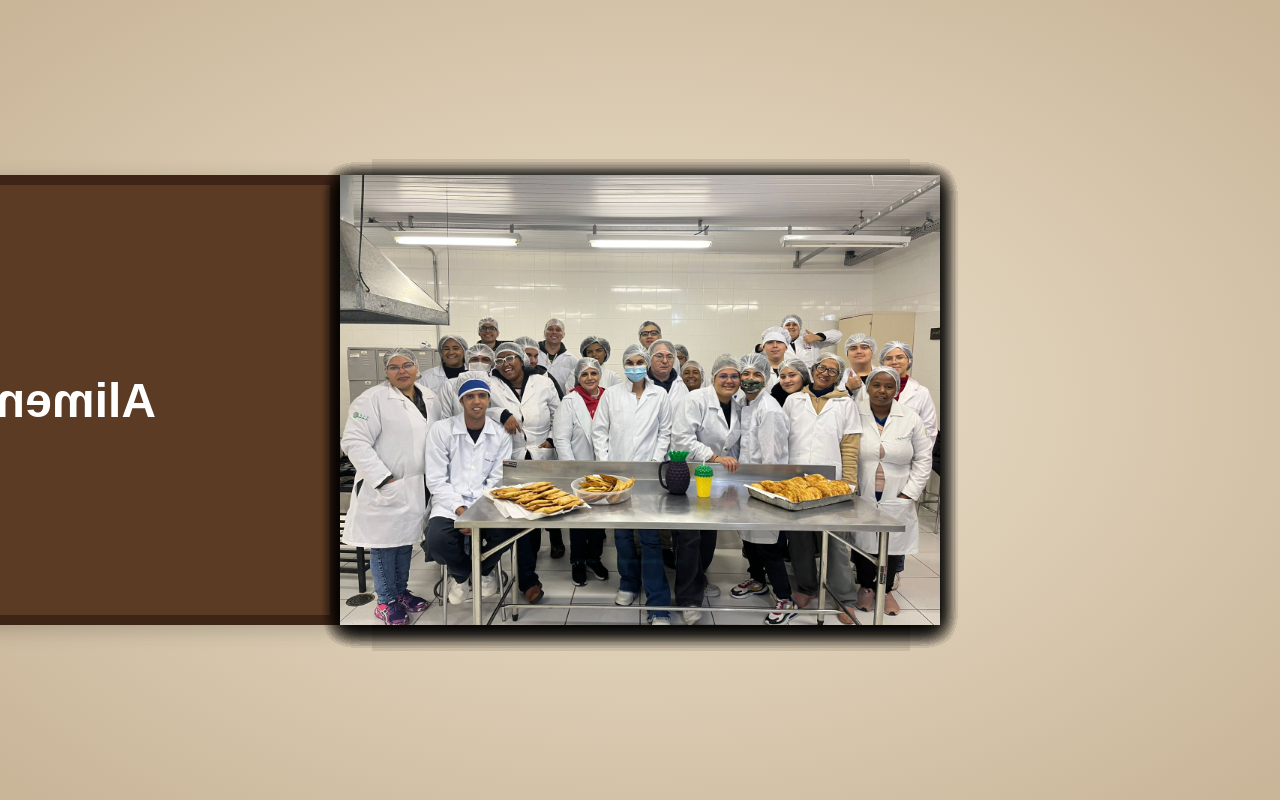
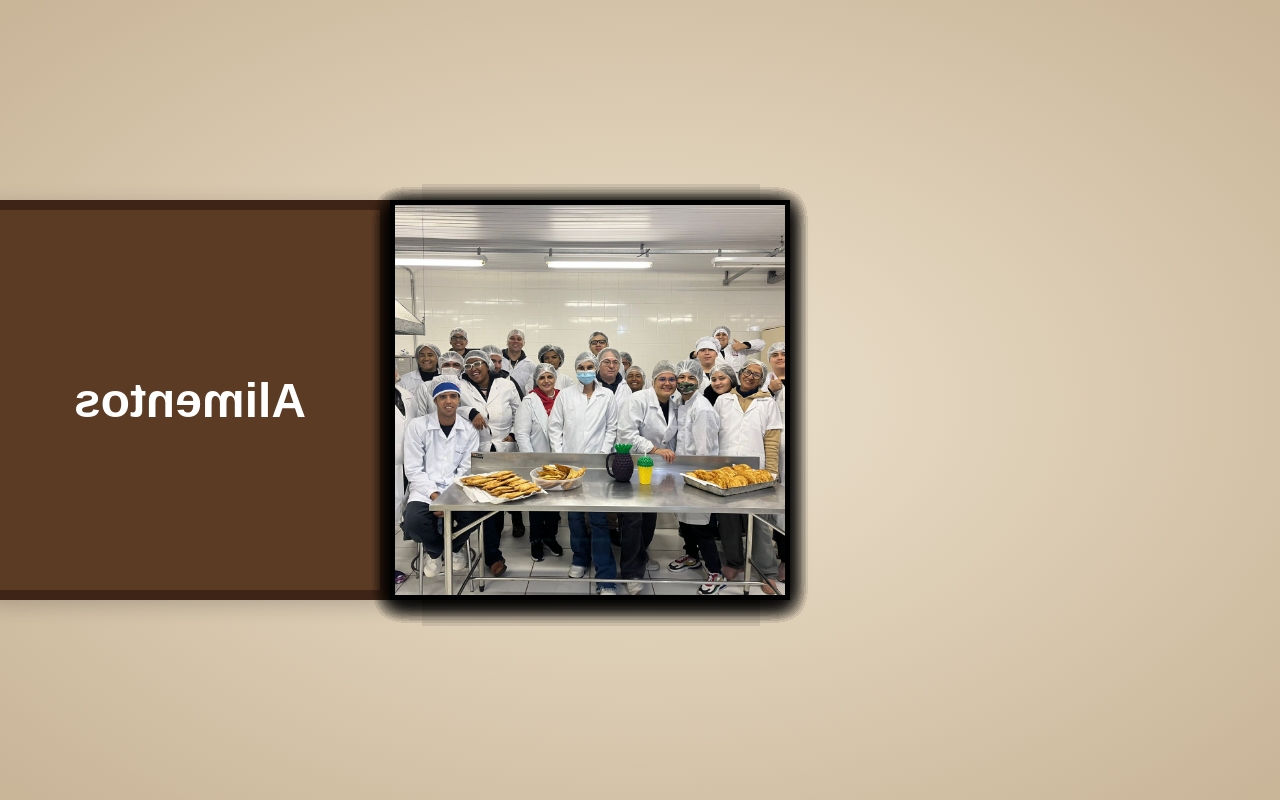
Before and after one commit to Jamesfrutasofc/Alimentos, a plain HTML site: page index.html in a window 1280 px wide. Both pictures are taken after a click on the element "Alimentos". Drawn offline with Linux system fonts and the light colour scheme.

Commit message:
Add files via upload

```diff
--- a/index.html
+++ b/index.html
@@ -3,7 +3,7 @@
 <head>
   <meta charset="UTF-8" />
   <meta name="viewport" content="width=device-width, initial-scale=1.0" />
-  <title>Álbum de Fotos 3D</title>
+  <title>Álbum de Fotos do Curso de Alimentos</title>
   <link rel="stylesheet" href="style.css" />
 </head>
 <body>
@@ -13,15 +13,15 @@
     </h1></div>
 
     <!-- Páginas internas -->
-    <div class="page"><img src="./images/1.jpeg" alt="Foto 1" /></div>
-    <div class="page"><img src="./images/2.jpeg" alt="Foto 2" /></div>
-    <div class="page"><img src="./images/3.jpeg" alt="Foto 3" /></div>
-    <div class="page"><img src="./images/4.jpeg" alt="Foto 4" /></div>
-    <div class="page"><img src="./images/5.jpeg" alt="Foto 5" /></div>
-    <div class="page"><img src="./images/6.jpeg" alt="Foto 6" /></div>
-    <div class="page"><img src="./images/7.jpeg" alt="Foto 7" /></div>
-    <div class="page"><img src="./images/8.jpeg" alt="Foto 8" /></div>
-    <div class="page"><img src="./images/9.jpeg" alt="Foto 9" /></div>
+    <div class="page"><img src="./images/1.jpeg"  alt="Foto 1" /></div>
+    <div class="page"><img src="./images/2.jpeg"  alt="Foto 2" /></div>
+    <div class="page"><img src="./images/3.jpeg"  alt="Foto 3" /></div>
+    <div class="page"><img src="./images/4.jpeg"  alt="Foto 4" /></div>
+    <div class="page"><img src="./images/5.jpeg"  alt="Foto 5" /></div>
+    <div class="page"><img src="./images/6.jpeg"  alt="Foto 6" /></div>
+    <div class="page"><img src="./images/7.jpeg"  alt="Foto 7" /></div>
+    <div class="page"><img src="./images/8.jpeg"  alt="Foto 8" /></div>
+    <div class="page"><img src="./images/9.jpeg"  alt="Foto 9" /></div>
     <div class="page"><img src="./images/10.jpeg" alt="Foto 10" /></div>
     <div class="page"><img src="./images/11.jpeg" alt="Foto 11" /></div>
     <div class="page"><img src="./images/12.jpeg" alt="Foto 12" /></div>
--- a/script.js
+++ b/script.js
@@ -1,15 +1,15 @@
 const pages = document.querySelectorAll(".page");
-const flipSound = document.getElementById("flip-sound");
 let currentPage = 0;
 
+// Inicializa z-index
 pages.forEach((page, i) => {
   page.style.zIndex = pages.length - i;
 });
 
+// Evento de clique em cada página
 pages.forEach((page, index) => {
   page.addEventListener("click", () => {
-    flipSound.currentTime = 0;
-    flipSound.play();
+
 
     if (index === currentPage) {
       page.classList.add("flipped");
@@ -23,14 +23,14 @@ pages.forEach((page, index) => {
   });
 });
 
+// Corrige o empilhamento (z-index)
 function updateZIndexes() {
   pages.forEach((page, i) => {
-    if (page.classList.contains("flipped")) {
-      // páginas viradas vão atrás da pilha
-      page.style.zIndex = i;
+    const flipped = page.classList.contains("flipped");
+    if (flipped) {
+      page.style.zIndex = i; // vai para trás
     } else {
-      // páginas à frente
-      page.style.zIndex = pages.length - i;
+      page.style.zIndex = pages.length - i; // fica na frente
     }
   });
 }
--- a/style.css
+++ b/style.css
@@ -15,16 +15,16 @@ body {
 
 .album {
   width: 90%;
-  max-width: 600px;
+  max-width: 500px;
   height: 80vh;
-  max-height: 450px;
-  perspective: 2000px;
+  max-height: 400px;
+  perspective: 1400px;
   position: relative;
 }
 
 /* Página */
 .page {
-  width: 100%;
+  width: 80%;
   height: 100%;
   position: absolute;
   top: 0;
@@ -34,14 +34,14 @@ body {
   background: white;
   overflow: hidden;
   box-shadow: 0 5px 20px rgba(0, 0, 0, 0.2);
-  transition: transform 1s ease, z-index 0s linear 1s;
+  transition: transform 2s ease, z-index 0s linear 1s;
 }
 
 /* Faz páginas já viradas ficarem visíveis atrás */
 .page.flipped {
   transform: rotateY(-180deg);
   z-index: auto;
-  transition: transform 1s ease;
+  transition: transform 2s ease;
 }
 
 /* Imagem interna */
@@ -49,7 +49,10 @@ body {
   width: 100%;
   height: 100%;
   object-fit: cover;
+  border: 5px solid black; /* <-- Borda preta */
+  box-sizing: border-box;  /* Garante que a borda não "estoure" o tamanho */
 }
+
 
 /* Capa */
 .cover {
```
